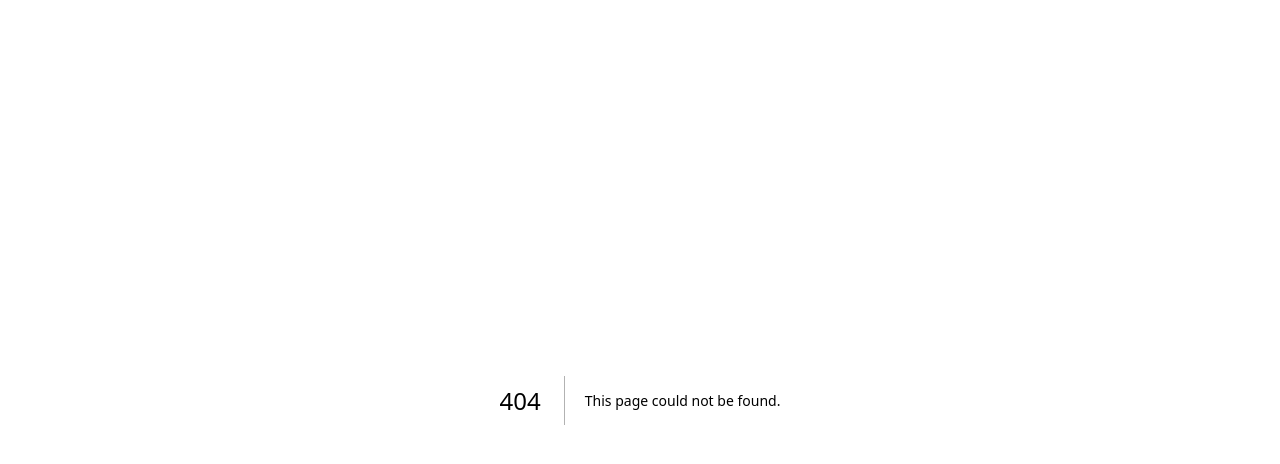
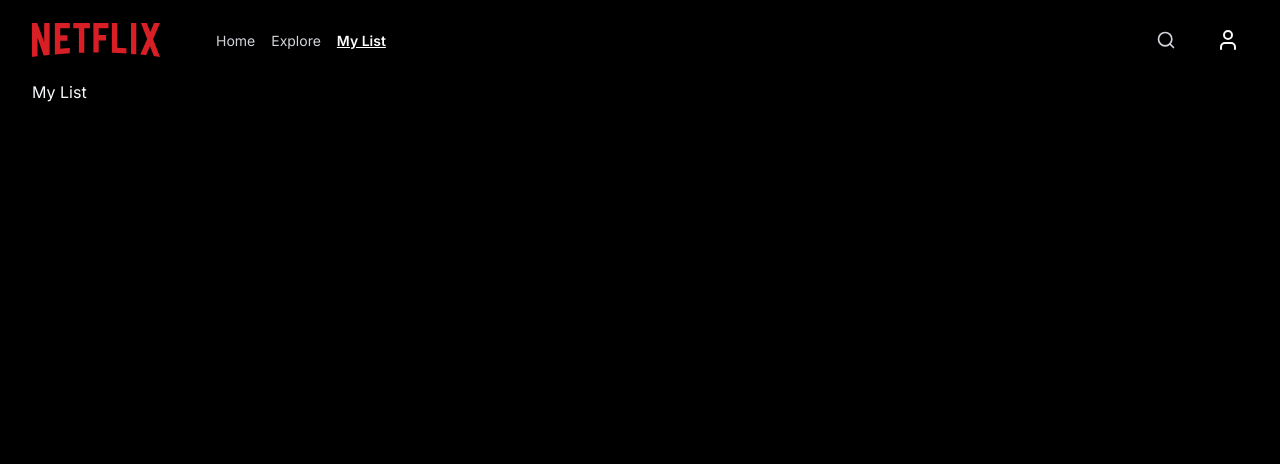
Before and after one commit to edvardakerman/watchlist, a Next.js app: page /home/my-list in a window 1280 px wide. Before the commit this address had no page. Shown: the top 464 px of the page. Built offline with nearby package versions, Linux system fonts and the light colour scheme; no server answers; sample sign-in values are in the browser's storage.

Commit message:
api fetching

```diff
--- a/app/components/GoogleSignInButton.tsx
+++ b/app/components/GoogleSignInButton.tsx
@@ -0,0 +1,14 @@
+"use client";
+
+import { Button } from "@/components/ui/button";
+import Image from "next/image";
+import GooogleIcon from "../../public/google.svg";
+import { signIn } from "next-auth/react";
+
+export default function GoogleSignInButton() {
+  return (
+    <Button onClick={() => signIn("google")} variant="outline" size="icon">
+      <Image src={GooogleIcon} alt="Google icon" className="w-6 h-6" />
+    </Button>
+  );
+}
--- a/app/components/Navbar.tsx
+++ b/app/components/Navbar.tsx
@@ -4,7 +4,7 @@ import Image from "next/image";
 import Link from "next/link";
 import Logo from "../../public/netflix_logo.svg";
 import { usePathname } from "next/navigation";
-import { Bell, Search } from "lucide-react";
+import { Search } from "lucide-react";
 import UserNav from "./UserNav";
 
 interface linkProps {
@@ -12,21 +12,24 @@ interface linkProps {
   href: string;
 }
 
+type Props = {
+  /** color to use for the background */
+  userEmail?: string | null;
+}
+
 const links: linkProps[] = [
   { name: "Home", href: "/home" },
-  { name: "Tv Shows", href: "/home/shows" },
-  { name: "Movies", href: "/home/movies" },
-  { name: "Recently Added", href: "/home/recently" },
-  { name: "My List", href: "/home/user/list" },
+  { name: "Explore", href: "/home/explore" },
+  { name: "My List", href: "/home/my-list" },
 ];
 
-export default function Navbar() {
+export default function Navbar(props: Props) {
   const pathName = usePathname();
   return (
     <div className="w-full max-w-7xl mx-auto items-center justify-between px-5 sm:px-6 py-5 lg:px-8 flex">
       <div className="flex items-center">
         <Link href="/home" className="w-32">
-          <Image src={Logo} alt="Netflix logo" priority />
+          <Image src={Logo} alt="Watchlist logo" priority />
         </Link>
         <ul className="lg:flex gap-x-4 ml-14 hidden">
           {links.map((link, idx) => (
@@ -57,8 +60,7 @@ export default function Navbar() {
 
       <div className="flex items-center gap-x-8">
         <Search className="w-5 h-5 text-gray-300 cursor-pointer" />
-        <Bell className="h-5 w-5 text-gray-300 cursor-pointer" />
-        <UserNav />
+        <UserNav userEmail = {props.userEmail} />
       </div>
     </div>
   );
--- a/app/components/UserNav.tsx
+++ b/app/components/UserNav.tsx
@@ -1,6 +1,5 @@
 "use client";
 
-import { Avatar, AvatarFallback, AvatarImage } from "@/components/ui/avatar";
 import { Button } from "@/components/ui/button";
 import {
   DropdownMenu,
@@ -11,31 +10,31 @@ import {
   DropdownMenuTrigger,
 } from "@/components/ui/dropdown-menu";
 import { signOut } from "next-auth/react";
+import { User } from "lucide-react";
 
-export default function UserNav() {
+type Props = {
+  /** color to use for the background */
+  userEmail?: string | null;
+}
+
+export default function UserNav(props: Props) {
+
   return (
     <DropdownMenu>
       <DropdownMenuTrigger asChild>
-        <Button variant="ghost" className="relative h-10 w-10 rounded-sm">
-          <Avatar className="h-10 w-10 rounded-sm">
-            <AvatarImage src="" />
-            {/* Add Avatar image link via superbase 1.32.20 */}
-            <AvatarFallback className="rounded-sm">Jan</AvatarFallback>
-          </Avatar>
+        <Button variant="ghost" className="relative h-10 w-10 p-0 rounded-sm">
+        <User />
         </Button>
       </DropdownMenuTrigger>
 
       <DropdownMenuContent className="w-56" align="end" forceMount>
         <DropdownMenuLabel>
           <div className="flex flex-col space-y-1">
-            <p className="text-sm font-medium leading-none">Jan</p>
-            <p className="text-xs leading-none text-muted-foreground">
-              jkasdf@asdkfj.com
-            </p>
+            <p className="text-sm font-medium leading-none">{props.userEmail}</p>
           </div>
         </DropdownMenuLabel>
         <DropdownMenuSeparator />
-        <DropdownMenuItem onClick={() => signOut()}>Sign out</DropdownMenuItem>
+        <DropdownMenuItem className="text-xs leading-none text-muted-foreground" onClick={() => signOut()}>Sign out</DropdownMenuItem>
       </DropdownMenuContent>
     </DropdownMenu>
   );
--- /dev/null
+++ b/app/home/explore/page.tsx
@@ -0,0 +1,25 @@
+import React from 'react';
+import TrendingMovies from '@/app/components/TrendingMovies';
+
+async function getData() {
+    const res = await fetch(`https://api.themoviedb.org/3/discover/movie?api_key=${process.env.TMDB_API_KEY}&language=en-US&sort_by=popularity.desc`);
+
+    if (!res.ok) {
+      throw new Error('Failed to fetch data')
+    }
+
+    return res.json()
+  }
+
+
+export default async function ExplorePage() {
+    const data = await getData()
+    const trending = data.results;
+
+    return (
+        <div>
+            <h1>Trending Movies</h1>
+            <TrendingMovies movies={trending} />
+        </div>
+    );
+}
--- a/app/home/layout.tsx
+++ b/app/home/layout.tsx
@@ -13,14 +13,15 @@ export default async function HomeLayout({
 
   if (!session) {
     return redirect("/login");
-  }
+  } else {
 
     return (
       <>
-      <Navbar />
+        <Navbar userEmail={session?.user?.email || null} />
         <main className="w-full max-w-7xl mx-auto sm:px-6 lg:px-8">
           {children}
         </main>
       </>
     );
   }
+}
--- /dev/null
+++ b/app/home/my-list/page.tsx
@@ -0,0 +1,9 @@
+import React from 'react'
+
+export default function MyListPage() {
+  return (
+    <div>
+        <h1>My List</h1>
+    </div>
+  )
+}
--- a/app/home/page.tsx
+++ b/app/home/page.tsx
@@ -1,7 +1,12 @@
+
+
 export default function HomePage() {
   return (
     <div className="p-5 lg:p-0">
       <h1 className="text-3xl font-bold ">Home</h1>
+      <h2>My List</h2>
+      <h2>Trending</h2>
+      <h2>Search</h2>
     </div>
   );
 }
--- a/next.config.mjs
+++ b/next.config.mjs
@@ -1,4 +1,8 @@
 /** @type {import('next').NextConfig} */
-const nextConfig = {};
+const nextConfig = {
+    images: {
+        domains: ['image.tmdb.org'],
+    }
+};
 
 export default nextConfig;
```
Also changed, not shown: app/components/TrendingMovies.tsx (added, +20 -0 lines), app/models/movie.ts (added, +16 -0 lines). Lines whose indentation alone changed are shown as unchanged.
